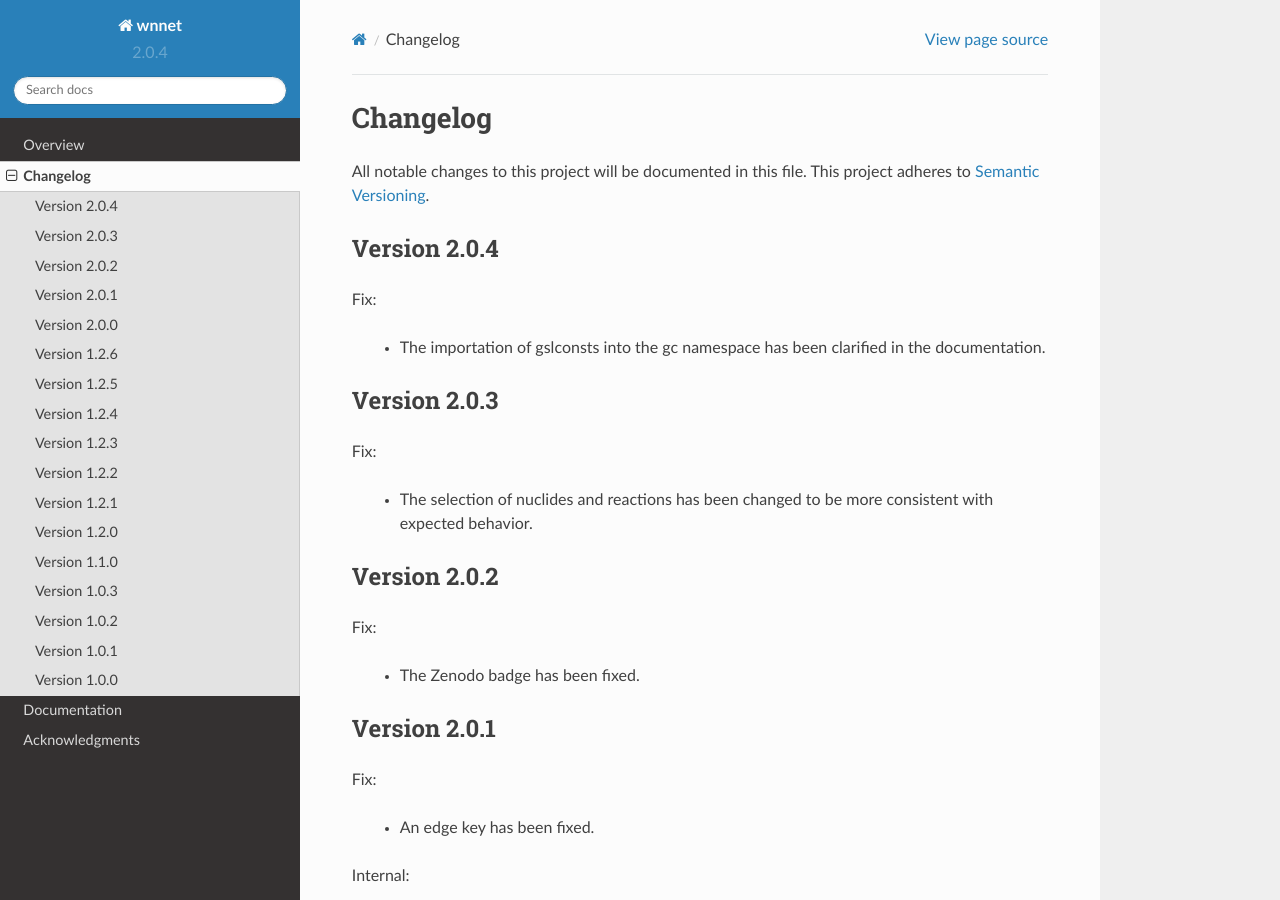
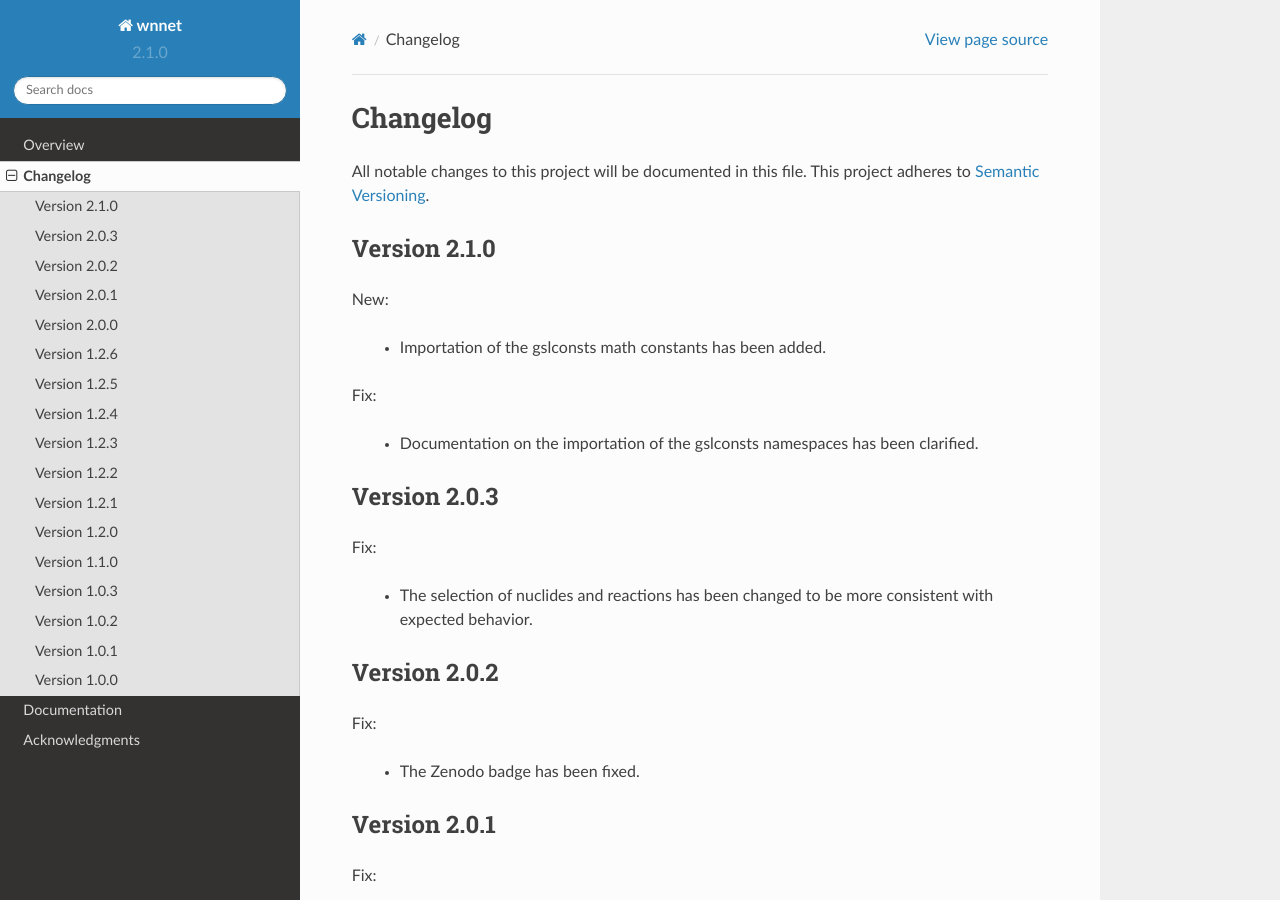
Before and after one commit to mbradle/wnnet, a Sphinx documentation site: the page built from doc/source/changelog.rst, in a window 1280 px wide and 900 px high. Built offline with Sphinx 7.4.7 and the Read the Docs theme 2.0.0, drawn with Linux system fonts in a browser that asks for light colours.

Commit message:
Add math.  Clarify namespace importation.

```diff
--- a/doc/source/changelog.rst
+++ b/doc/source/changelog.rst
@@ -4,13 +4,17 @@ Changelog
 All notable changes to this project will be documented in this file.  This
 project adheres to `Semantic Versioning <http://semver.org/spec/v2.0.0.html>`_.
 
-Version 2.0.4
+Version 2.1.0
 -------------
+
+New:
+
+  * Importation of the gslconsts math constants has been added.
 
 Fix:
 
-  * The importation of gslconsts into the gc namespace has been clarified
-    in the documentation.
+  * Documentation on the importation of the gslconsts namespaces has been
+    clarified.
 
 Version 2.0.3
 -------------
--- a/wnnet/__about__.py
+++ b/wnnet/__about__.py
@@ -12,6 +12,6 @@ __all__ = [
 
 __title__ = "wnnet"
 __summary__ = "Python project to handle webnucleo reaction networks"
-__version__ = "2.0.4"
+__version__ = "2.1.0"
 __author__ = "Clemson University"
 __copyright__ = "Clemson University, 2022-2024"
```
Also changed, not shown: 4 other files.
